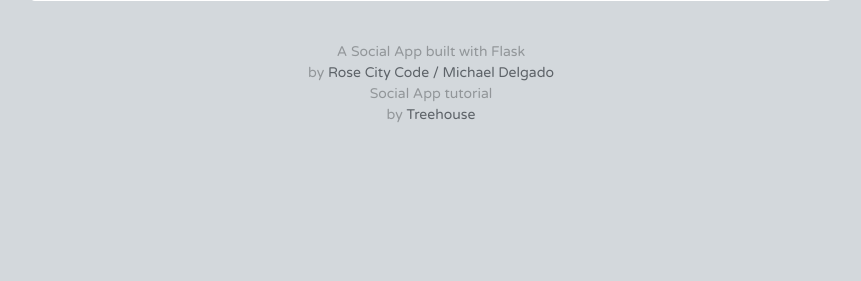
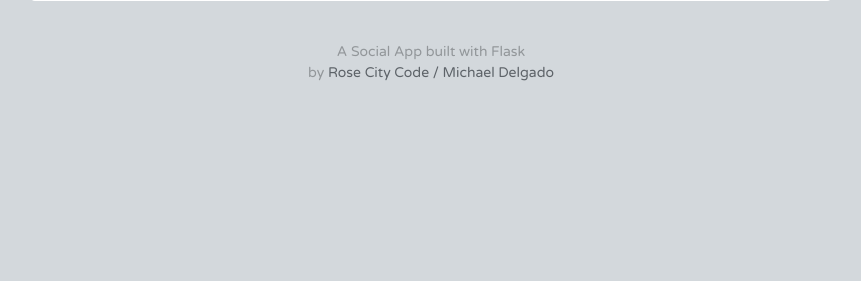
Before and after one commit to mike-del/social_network_flask, a Python web app: template templates/stream.html in a window 1280 px wide. Shown: the part 199-480 px from the top of the page, without its empty margins (209-1070 px from the left). Run offline with Jinja, Linux system fonts and the light colour scheme; the template is opened without the code that fills it, so the values that code supplies are empty.

Commit message:
removed text from layout

```diff
--- a/templates/layout.html
+++ b/templates/layout.html
@@ -87,8 +87,6 @@
 
             <p>A Social App built with Flask<br>by <a href="http://rosecitycode.com">Rose City Code / Michael Delgado</a></p>
 
-            <p>Social App tutorial <br>by <a href="https://teamtreehouse.com">Treehouse</a></p>
-
           </div>
 
         </footer>
```
